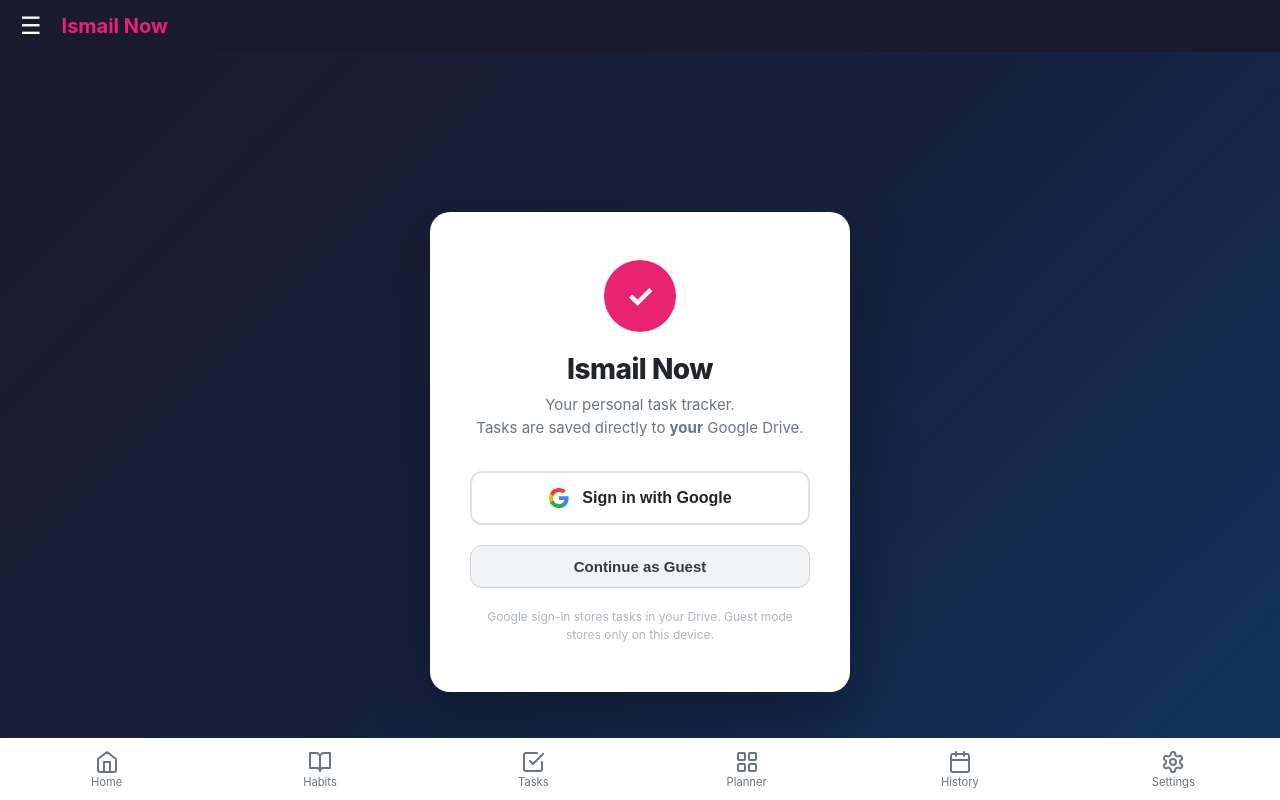
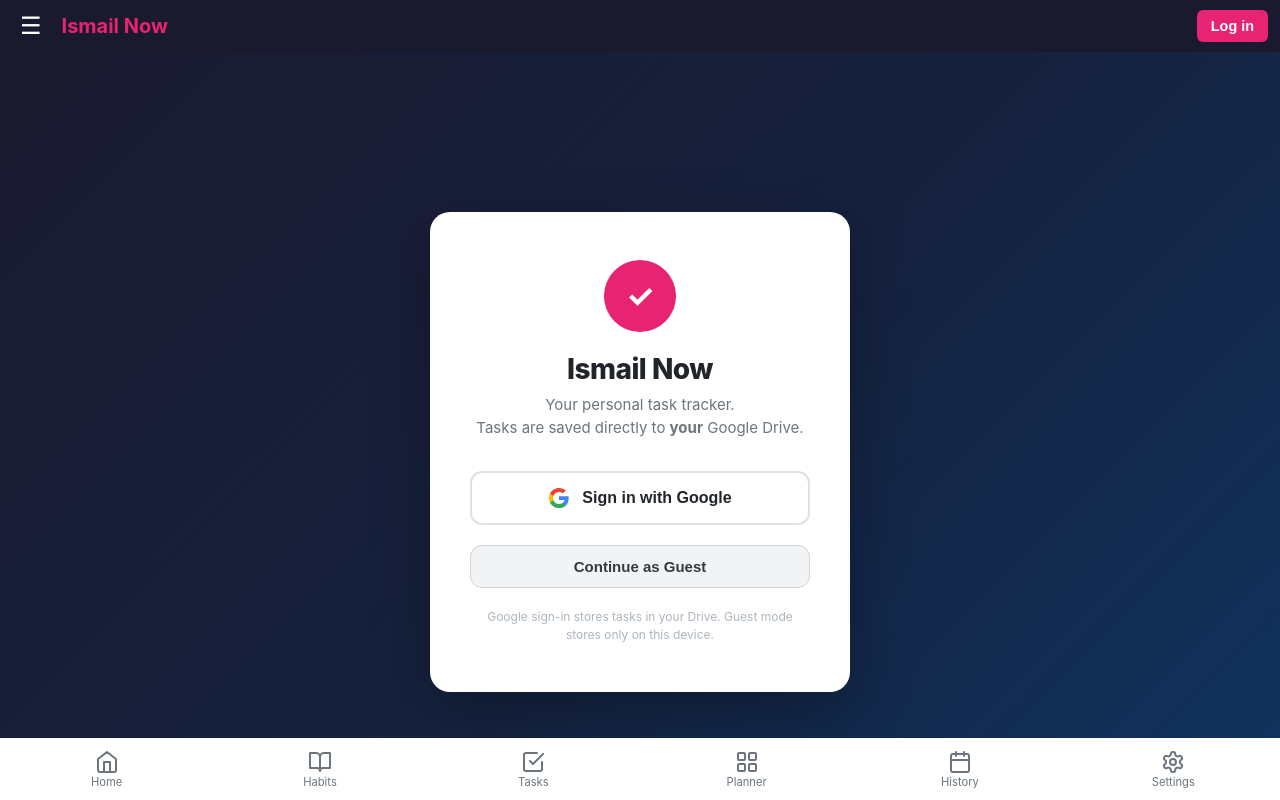
Before and after one commit to goisemail/IsmailNow, a React (Vite) app in the folder web/: page /login in a window 1280 px wide. Built offline with nearby package versions, Linux system fonts and the light colour scheme; no server answers.

Commit message:
login/logout

```diff
--- a/web/src/App.css
+++ b/web/src/App.css
@@ -22,6 +22,23 @@
   margin-left: auto;
   border: 2px solid rgba(255, 255, 255, 0.4);
   cursor: pointer;
+}
+
+.app-header-login {
+  margin-left: auto;
+  background: #e72372;
+  border: none;
+  border-radius: 6px;
+  color: #fff;
+  cursor: pointer;
+  font-size: 0.9rem;
+  font-weight: 700;
+  line-height: 1;
+  padding: 9px 14px;
+}
+
+.app-header-login:hover {
+  background: #c2185b;
 }
 
 /* Global App Styles */
--- a/web/src/App.tsx
+++ b/web/src/App.tsx
@@ -1,5 +1,5 @@
 import { useEffect, useState } from 'react'
-import { BrowserRouter as Router, Routes, Route, Navigate, useLocation } from 'react-router-dom'
+import { BrowserRouter as Router, Routes, Route, Navigate, useLocation, useNavigate } from 'react-router-dom'
 import { useHabitsStore } from './store/habits'
 import { useTasksStore } from './store/tasks'
 import { AuthProvider, useAuth } from './contexts/AuthContext'
@@ -35,7 +35,7 @@
   const loadTasks = useTasksStore((state) => state.load)
   const syncWithDrive = useTasksStore((state) => state.syncWithDrive)
 
-  const { user } = useAuth()
+  const { user, signOut } = useAuth()
   const isOnline = useOnlineStatus()
 
   // Set up periodic Drive flush, visibilitychange, and online-recovery flush
@@ -46,6 +46,7 @@
   const [selectedDate, setSelectedDate] = useState(formatDate(new Date()))
   const [weekOffset, setWeekOffset] = useState(0)
   const location = useLocation()
+  const navigate = useNavigate()
 
   // Load local data on mount
   useEffect(() => {
@@ -72,6 +73,20 @@
     }
   }
 
+  const handleLogout = () => {
+    signOut()
+    setSidebarOpen(false)
+    navigate('/login', { replace: true })
+  }
+
+  const handleHeaderLogin = () => {
+    if (user?.isGuest) {
+      signOut()
+    }
+    setSidebarOpen(false)
+    navigate('/login')
+  }
+
   return (
     <div className="app-wrapper">
       {/* Offline banner */}
@@ -91,6 +106,15 @@
           &#9776;
         </button>
         <span className="app-header-title">Ismail Now</span>
+        {(!user || user.isGuest) && (
+          <button
+            className="app-header-login"
+            type="button"
+            onClick={handleHeaderLogin}
+          >
+            Log in
+          </button>
+        )}
         {user && !user.isGuest && user.photoUrl && (
           <img
             src={user.photoUrl}
@@ -105,8 +129,10 @@
         open={sidebarOpen}
         onClose={() => setSidebarOpen(false)}
         onSyncToCloud={handleManualSync}
+        onLogout={handleLogout}
         syncing={syncing}
         canSync={Boolean(user?.accessToken)}
+        canLogout={Boolean(user)}
       />
 
       {location.pathname === '/' && (
--- a/web/src/components/Sidebar.css
+++ b/web/src/components/Sidebar.css
@@ -110,3 +110,11 @@
 .sidebar-sync-btn:disabled:hover {
   color: #c8cad0;
 }
+
+.sidebar-logout-btn {
+  margin-top: 4px;
+}
+
+.sidebar-logout-btn:hover {
+  color: #ff6b8a;
+}
--- a/web/src/components/Sidebar.tsx
+++ b/web/src/components/Sidebar.tsx
@@ -5,11 +5,21 @@
   open: boolean
   onClose: () => void
   onSyncToCloud: () => void
+  onLogout: () => void
   syncing: boolean
   canSync: boolean
+  canLogout: boolean
 }
 
-export default function Sidebar({ open, onClose, onSyncToCloud, syncing, canSync }: SidebarProps) {
+export default function Sidebar({
+  open,
+  onClose,
+  onSyncToCloud,
+  onLogout,
+  syncing,
+  canSync,
+  canLogout,
+}: SidebarProps) {
   const now = new Date()
   const weekday = now.toLocaleDateString('en-US', { weekday: 'long' })
   const dateStr = now.toLocaleDateString('en-US', { month: 'long', day: 'numeric', year: 'numeric' })
@@ -55,6 +65,14 @@
         >
           {syncing ? 'Syncing…' : 'Sync to Cloud'}
         </button>
+        {canLogout && (
+          <button
+            className="sidebar-item sidebar-logout-btn"
+            onClick={onLogout}
+          >
+            Log out
+          </button>
+        )}
       </div>
     </>
   )
```
